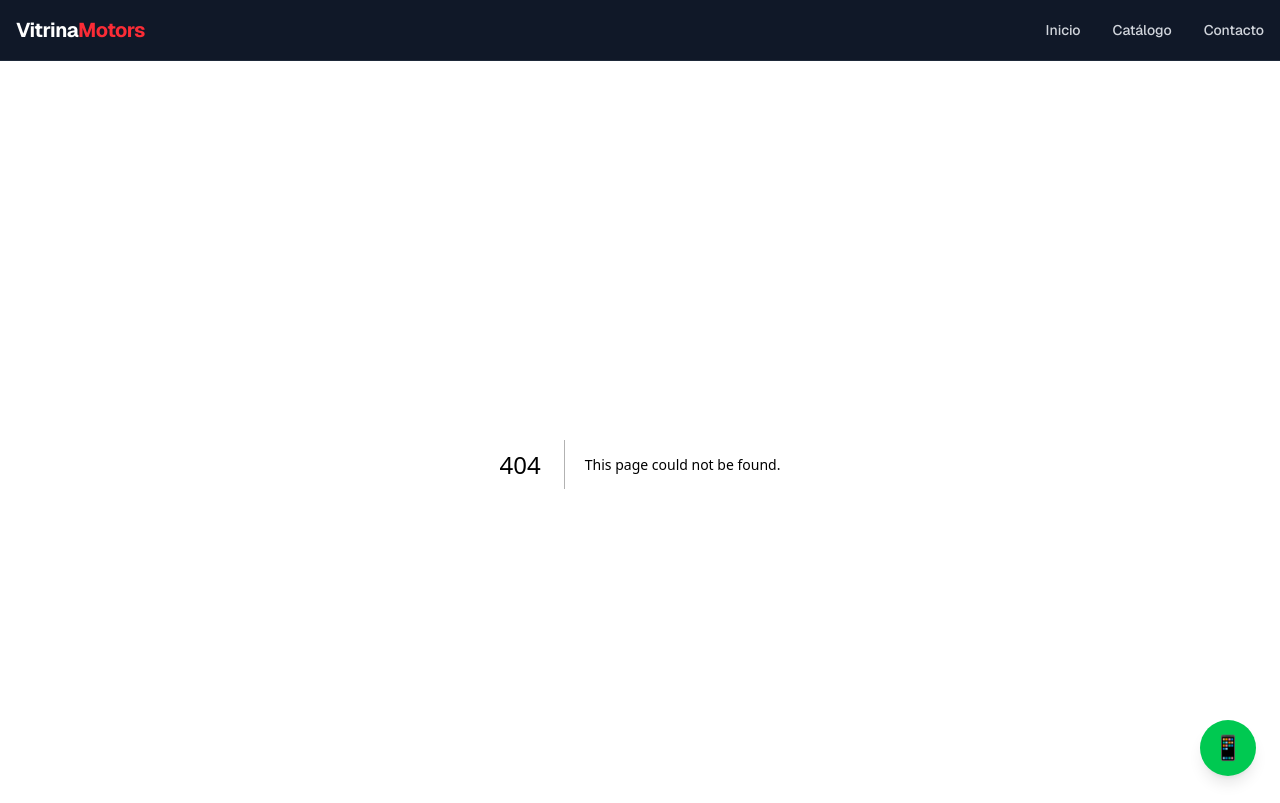
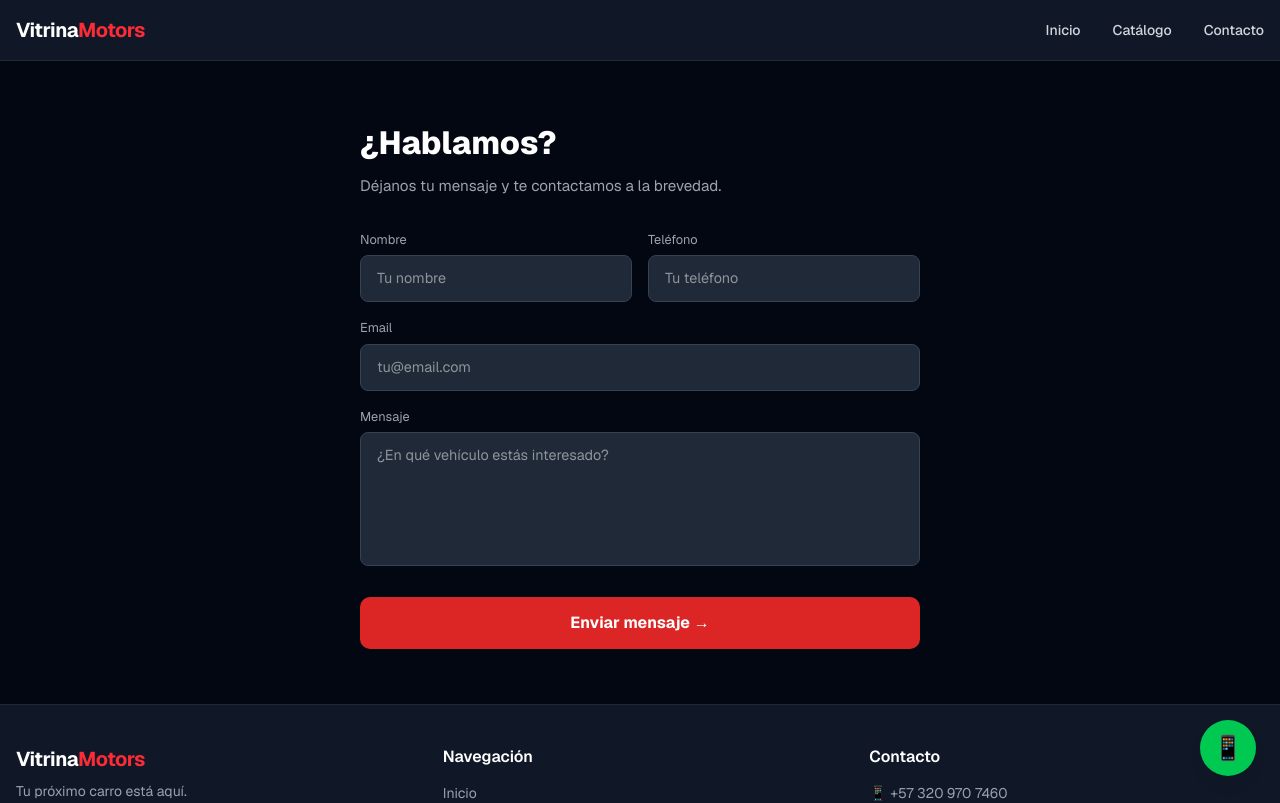
Before and after one commit to santiago128/vitrina-motors, a Next.js app: page /contacto in a window 1280 px wide. Before the commit this address had no page. Shown: the top 803 px of the page. Built offline with nearby package versions, Linux system fonts and the light colour scheme.

Commit message:
feat: HU-11 formulario de contacto mejorado

```diff
--- /dev/null
+++ b/app/contacto/page.tsx
@@ -0,0 +1,71 @@
+export default function ContactoPage() {
+  return (
+    <div style={{ minHeight: '80vh', display: 'flex', alignItems: 'center', justifyContent: 'center', padding: '40px 16px' }}>
+      <div style={{ width: '100%', maxWidth: '560px' }}>
+
+        {/* Header */}
+        <div style={{ marginBottom: '32px' }}>
+          <h1 style={{ fontSize: '2rem', fontWeight: '800', color: 'white', marginBottom: '8px' }}>
+            ¿Hablamos?
+          </h1>
+          <p style={{ color: '#9ca3af', fontSize: '0.95rem' }}>
+            Déjanos tu mensaje y te contactamos a la brevedad.
+          </p>
+        </div>
+
+        {/* Form */}
+        <form style={{ display: 'flex', flexDirection: 'column', gap: '16px' }}>
+
+          <div style={{ display: 'grid', gridTemplateColumns: '1fr 1fr', gap: '16px' }}>
+            <div>
+              <label style={{ color: '#9ca3af', fontSize: '0.8rem', display: 'block', marginBottom: '6px' }}>Nombre</label>
+              <input
+                type="text"
+                name="nombre"
+                placeholder="Tu nombre"
+                style={{ width: '100%', background: '#1f2937', border: '1px solid #374151', borderRadius: '8px', padding: '12px 16px', color: 'white', fontSize: '0.9rem', outline: 'none', boxSizing: 'border-box' }}
+              />
+            </div>
+            <div>
+              <label style={{ color: '#9ca3af', fontSize: '0.8rem', display: 'block', marginBottom: '6px' }}>Teléfono</label>
+              <input
+                type="text"
+                name="telefono"
+                placeholder="Tu teléfono"
+                style={{ width: '100%', background: '#1f2937', border: '1px solid #374151', borderRadius: '8px', padding: '12px 16px', color: 'white', fontSize: '0.9rem', outline: 'none', boxSizing: 'border-box' }}
+              />
+            </div>
+          </div>
+
+          <div>
+            <label style={{ color: '#9ca3af', fontSize: '0.8rem', display: 'block', marginBottom: '6px' }}>Email</label>
+            <input
+              type="email"
+              name="email"
+              placeholder="tu@email.com"
+              style={{ width: '100%', background: '#1f2937', border: '1px solid #374151', borderRadius: '8px', padding: '12px 16px', color: 'white', fontSize: '0.9rem', outline: 'none', boxSizing: 'border-box' }}
+            />
+          </div>
+
+          <div>
+            <label style={{ color: '#9ca3af', fontSize: '0.8rem', display: 'block', marginBottom: '6px' }}>Mensaje</label>
+            <textarea
+              name="mensaje"
+              rows={5}
+              placeholder="¿En qué vehículo estás interesado?"
+              style={{ width: '100%', background: '#1f2937', border: '1px solid #374151', borderRadius: '8px', padding: '12px 16px', color: 'white', fontSize: '0.9rem', outline: 'none', resize: 'none', boxSizing: 'border-box' }}
+            />
+          </div>
+
+          <button
+            type="submit"
+            style={{ width: '100%', background: '#dc2626', color: 'white', fontWeight: '700', padding: '14px', borderRadius: '10px', border: 'none', fontSize: '1rem', cursor: 'pointer', marginTop: '8px' }}
+          >
+            Enviar mensaje →
+          </button>
+
+        </form>
+      </div>
+    </div>
+  );
+}
```
